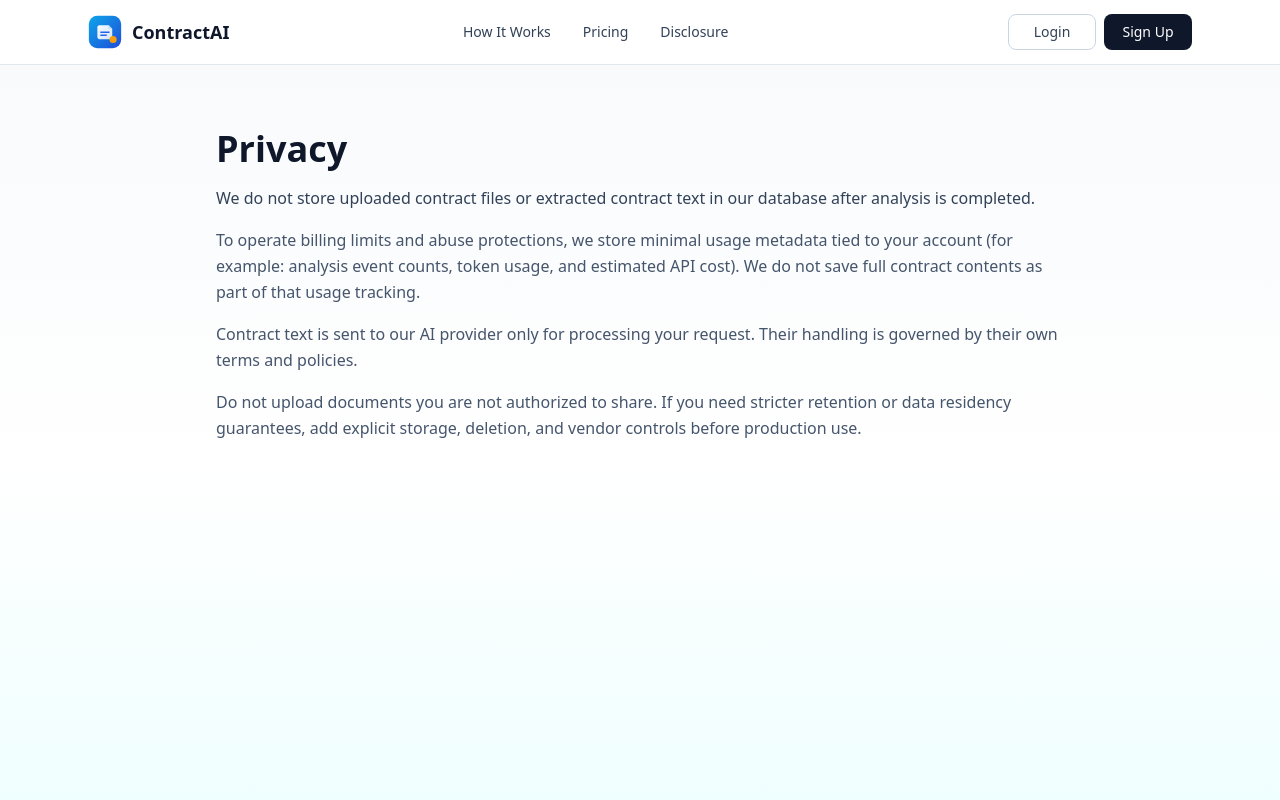
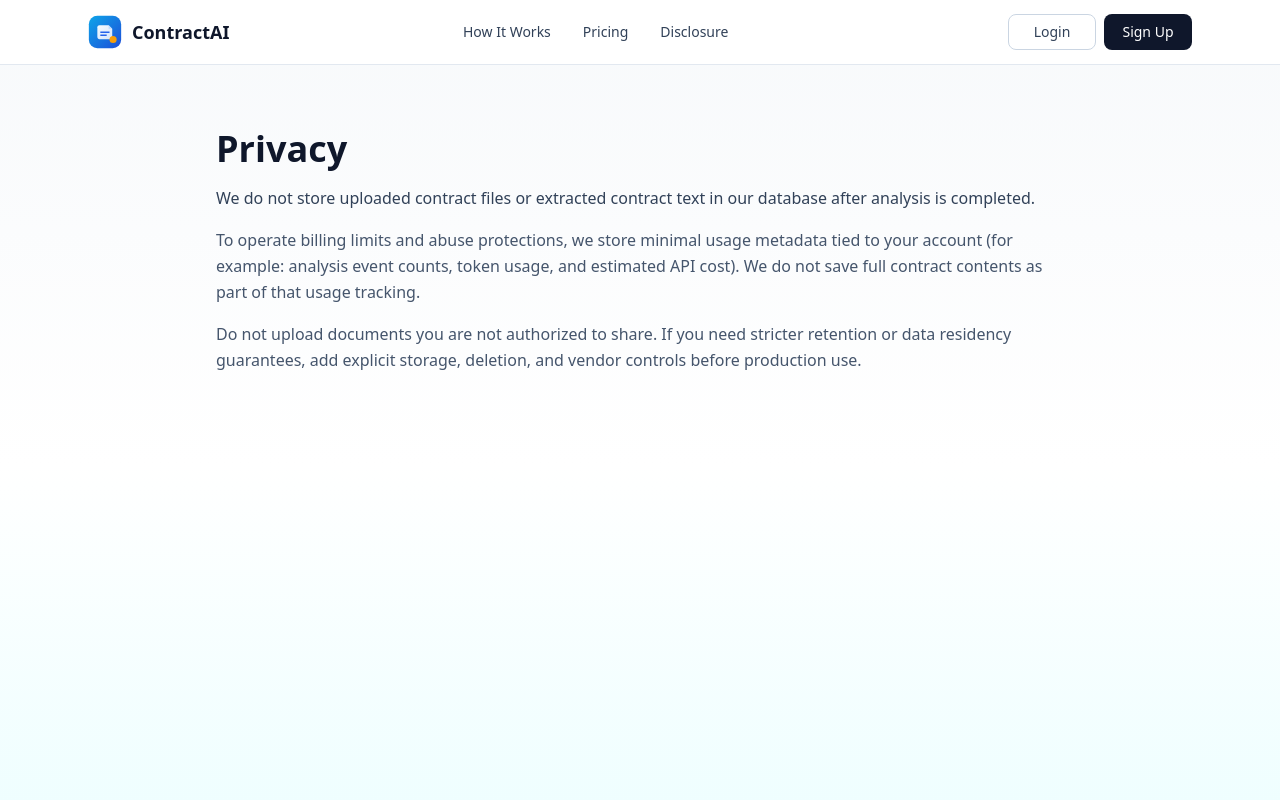
Before and after one commit to waderichman/contract-ai, a Next.js app: page /privacy in a window 1280 px wide. Shown: the top 800 px of the page. Built offline with nearby package versions, Linux system fonts and the light colour scheme; no server answers.

Commit message:
message update

```diff
--- a/app/privacy/page.tsx
+++ b/app/privacy/page.tsx
@@ -14,10 +14,6 @@ export default function PrivacyPage() {
           usage, and estimated API cost). We do not save full contract contents as part
           of that usage tracking.
         </p>
-        <p className="text-slate-600 leading-relaxed mb-4">
-          Contract text is sent to our AI provider only for processing your request.
-          Their handling is governed by their own terms and policies.
-        </p>
         <p className="text-slate-600 leading-relaxed">
           Do not upload documents you are not authorized to share. If you need stricter
           retention or data residency guarantees, add explicit storage, deletion, and
```
